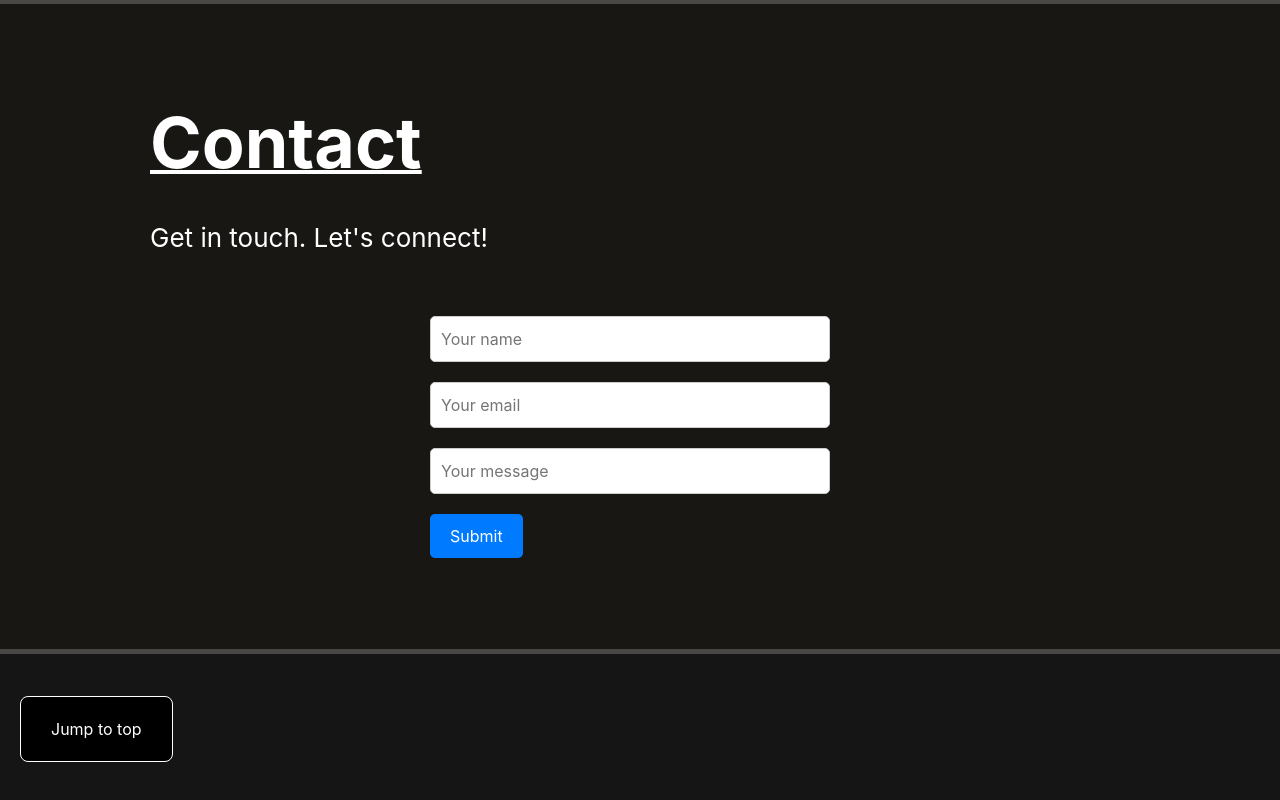
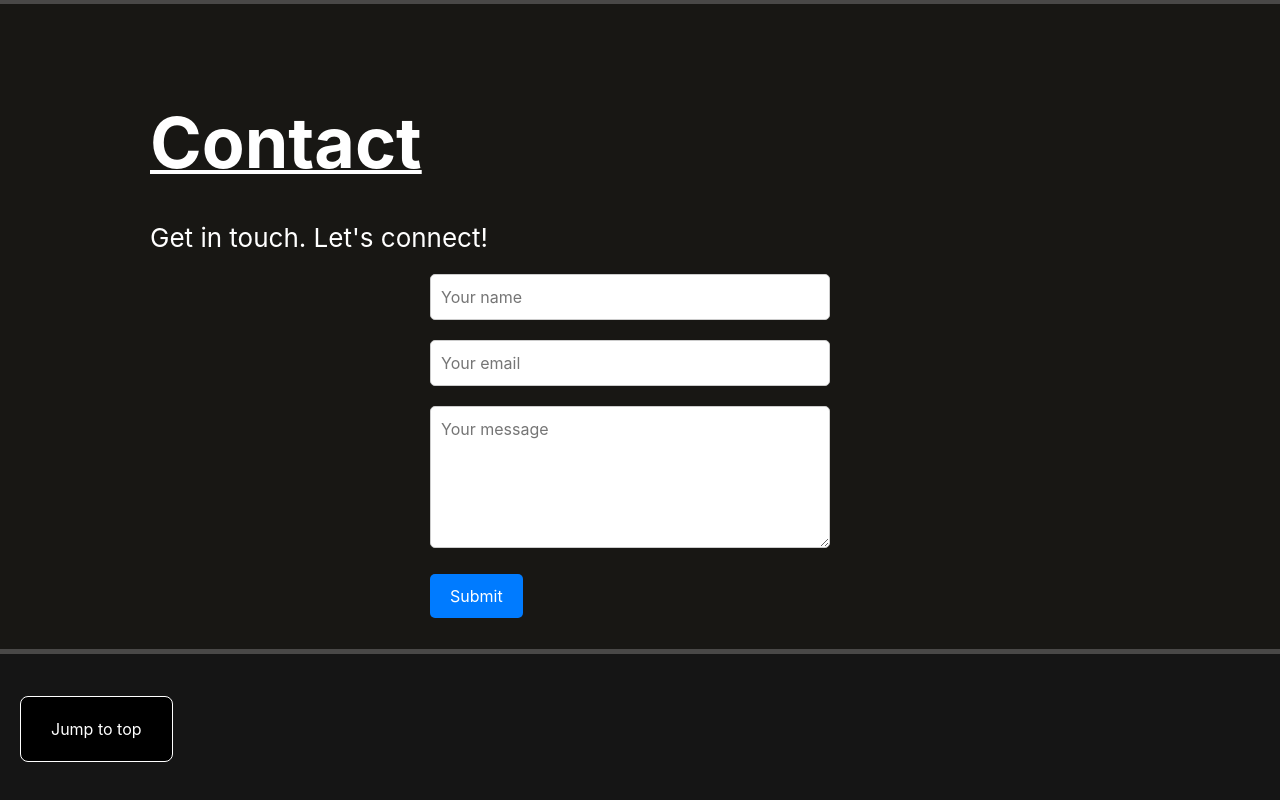
Before and after one commit to Satokii/portfolio, a React (Vite) app: page / in a window 1280 px wide. Shown: the part 5732-6532 px from the top of the page. Built offline with nearby package versions, Linux system fonts and the light colour scheme; no server answers.

Commit message:
fix: contact form message area is now textarea

```diff
--- a/src/components/main/components/Contact.jsx
+++ b/src/components/main/components/Contact.jsx
@@ -57,14 +57,16 @@ function Contact() {
                         value={toSend.from_email}
                         onChange={handleChange}
                     />
-                    <input
-                        type='text'
-                        name='message'
+                    <textarea
+                        name="message"
+                        id="message"
                         placeholder='Your message'
+                        cols="30"
+                        rows="5"
                         value={toSend.message}
                         onChange={handleChange}
-                    />
-
+                    >
+                    </textarea>
                     <button type='submit'>Submit</button>
                 </form>
             </div>
```
